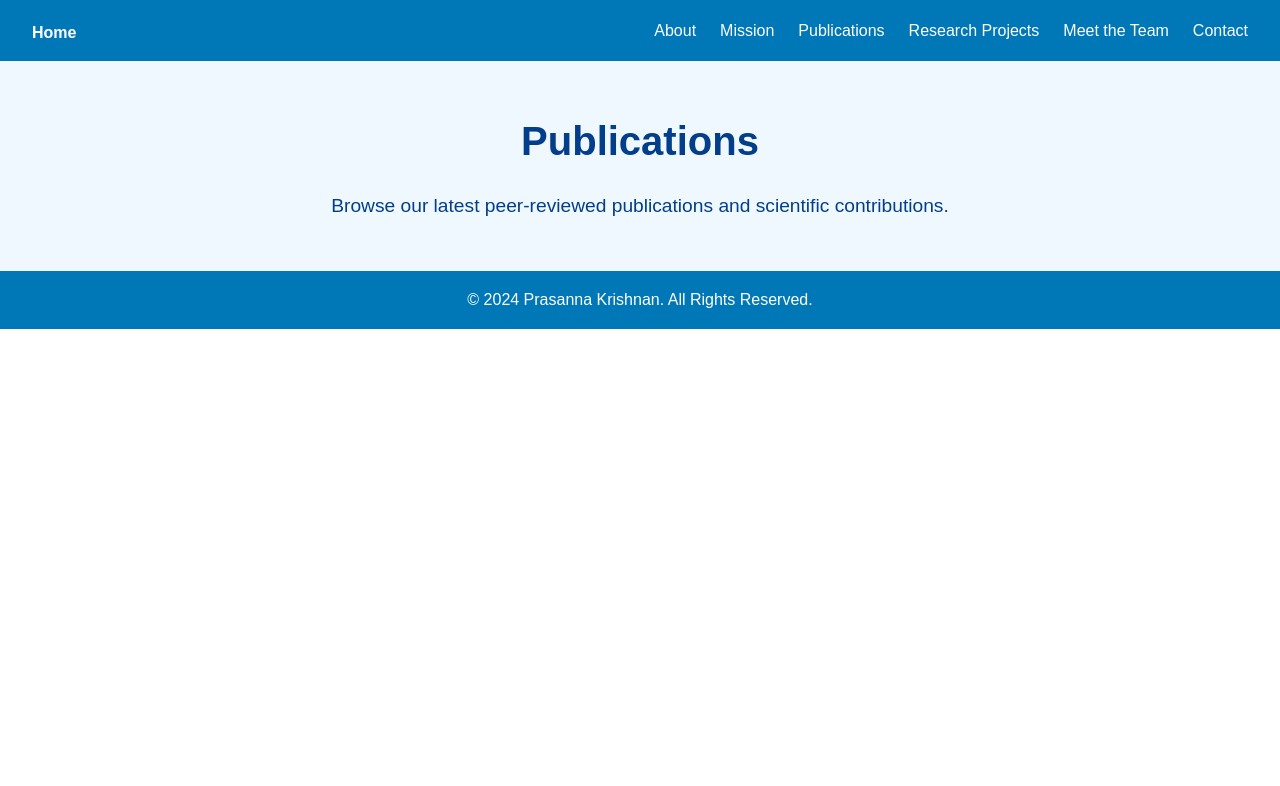
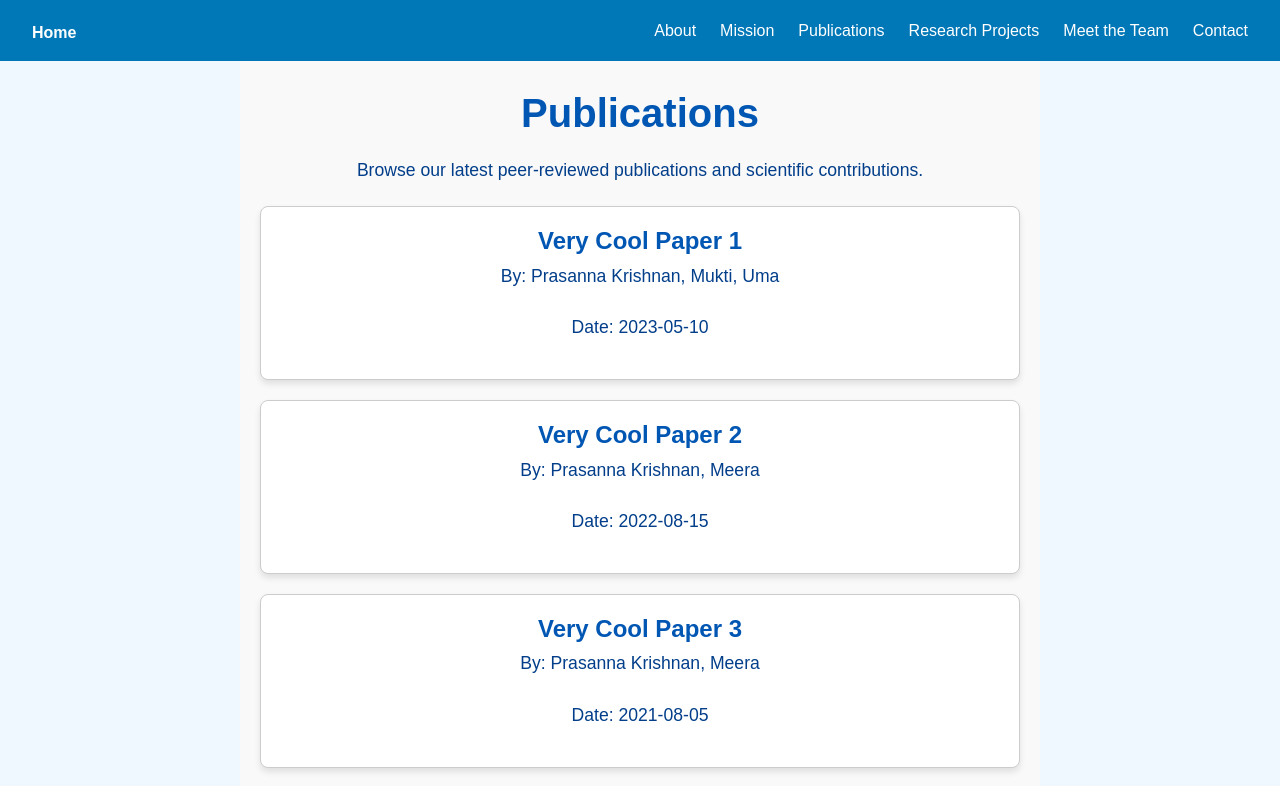
Before and after one commit to raki-krishnan/prasanna-website, a React (Create React App) app: page /publications in a window 1280 px wide. Shown: the top 786 px of the page. Built offline with nearby package versions, Linux system fonts and the light colour scheme.

Commit message:
publications shell

```diff
--- a/src/App.jsx
+++ b/src/App.jsx
@@ -47,7 +47,7 @@ function Home() {
 
             {/* Contact Section */}
             <section id="contact" className="contact">
-                <h2>Contact Me</h2>
+                <h2>Contact</h2>
                 <ul>
                     <li>Email: <a href="mailto:prasanna.satpute@gmail.com">prasanna.satpute@gmail.com</a></li>
                     <li>LinkedIn: <a href="https://www.linkedin.com/in/cellbiologist/">linkedin.com/in/cellbiologist</a></li>
--- a/src/publications.css
+++ b/src/publications.css
@@ -0,0 +1,60 @@
+.page-container {
+    max-width: 800px;
+    margin: 0 auto;
+    padding: 20px;
+    font-family: Arial, sans-serif;
+    color: #333;
+    background-color: #f9f9f9;
+  }
+
+  .page-container h1 {
+    text-align: center;
+    font-size: 2.5rem;
+    color: #0056b3;
+    margin-bottom: 10px;
+  }
+
+  .page-container p {
+    text-align: center;
+    margin-bottom: 20px;
+    font-size: 1.1rem;
+  }
+
+  .publications-list {
+    display: flex;
+    flex-direction: column;
+    gap: 20px;
+  }
+
+  .publication-box {
+    border: 1px solid #ccc;
+    border-radius: 8px;
+    background-color: #fff;
+    padding: 15px;
+    width: 100%;
+    box-shadow: 0 4px 6px rgba(0, 0, 0, 0.1);
+    transition: transform 0.2s ease, box-shadow 0.2s ease;
+  }
+
+  .publication-box:hover {
+    transform: translateY(-5px);
+    box-shadow: 0 8px 12px rgba(0, 0, 0, 0.2);
+  }
+
+  .publication-title {
+    font-size: 1.5rem;
+    font-weight: bold;
+    color: #0056b3;
+    text-decoration: none;
+  }
+
+  .publication-title:hover {
+    text-decoration: underline;
+  }
+
+  .publication-authors,
+  .publication-date {
+    margin: 10px 0;
+    font-size: 1rem;
+    color: #555;
+  }
--- a/src/publications.jsx
+++ b/src/publications.jsx
@@ -1,13 +1,52 @@
 import React from 'react';
+import './publications.css';
+
+class Publication {
+  constructor(name, year, month, day, link, authors) {
+    this.name = name; //string
+    this.year = year; //integer
+    this.month = month; //integer
+    this.day = day; //integer
+    this.link = link; //string (URL)
+    this.authors = authors; //array of strings
+  }
+
+  getFormattedDate() {
+    return `${this.year}-${String(this.month).padStart(2, '0')}-${String(this.day).padStart(2, '0')}`;
+  }
+
+  toString() {
+    return `${this.name} by ${this.authors.join(', ')} published on ${this.getFormattedDate()}`;
+  }
+}
 
 function Publications() {
+
+    const p1 = new Publication('Very Cool Paper 1', 2023, 5, 10, '/', ['Prasanna Krishnan', 'Mukti', 'Uma']);
+    const p2 = new Publication('Very Cool Paper 2', 2022, 8, 15, '/', ['Prasanna Krishnan', 'Meera']);
+    const p3 = new Publication('Very Cool Paper 3', 2021, 8, 5, '/', ['Prasanna Krishnan', 'Meera']);
+    const p4 = new Publication('Very Cool Paper 4', 2019, 6, 22, '/', ['Prasanna Krishnan', 'Uma']);
+    const publications = [p1, p2, p3, p4];
+
     return (
         <div className="page-container">
-            <h1>Publications</h1>
-            <p>Browse our latest peer-reviewed publications and scientific contributions.</p>
+          <h1>Publications</h1>
+          <p>Browse our latest peer-reviewed publications and scientific contributions.</p>
+
+          <div className="publications-list">
+            {publications.map((publication, index) => (
+              <div className="publication-box" key={index}>
+                <a href={publication.link} target="_blank" rel="noopener noreferrer" className="publication-title">
+                  {publication.name}
+                </a>
+                <p className="publication-authors">By: {publication.authors.join(', ')}</p>
+                <p className="publication-date">Date: {publication.getFormattedDate()}</p>
+              </div>
+            ))}
+          </div>
         </div>
-
     );
 }
 
+
 export default Publications;
```
